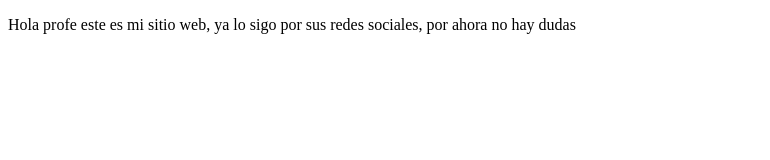
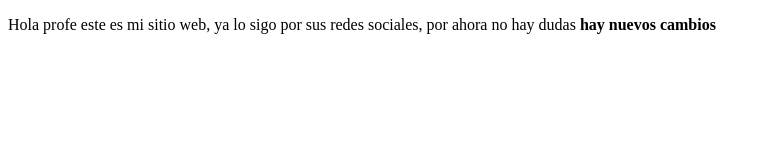
Before and after one commit to pisaly22/personalCarpeta, a plain HTML site: page index.html in a window 1280 px wide. Shown: the whole page, without its empty margins (0-770 px from the left). Drawn offline with Linux system fonts and the light colour scheme.

Commit message:
hay cambios nuevos

```diff
--- a/index.html
+++ b/index.html
@@ -7,6 +7,6 @@
     <title>holaMundo</title>
 </head>
 <body>
-    <p>Hola profe este es mi sitio web, ya lo sigo por sus redes sociales, por ahora no hay dudas</p>
+    <p>Hola profe este es mi sitio web, ya lo sigo por sus redes sociales, por ahora no hay dudas <strong>hay nuevos cambios</strong></p>
 </body>
 </html>
```
